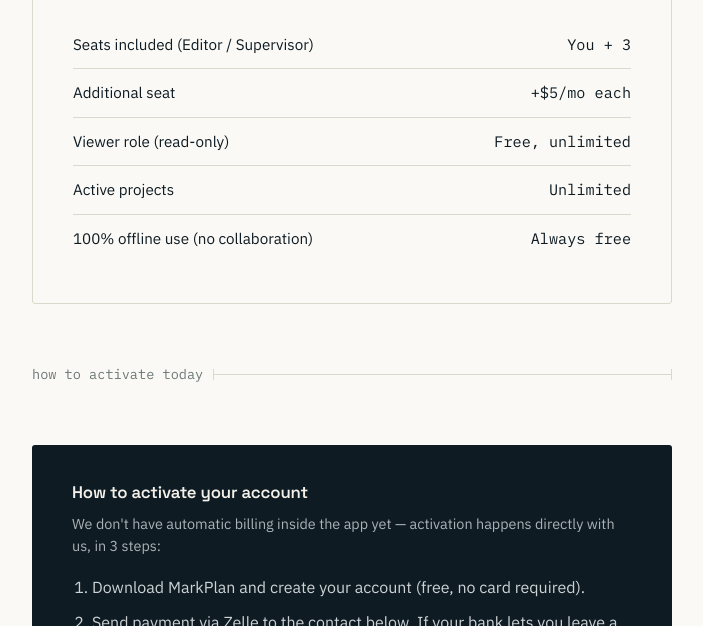
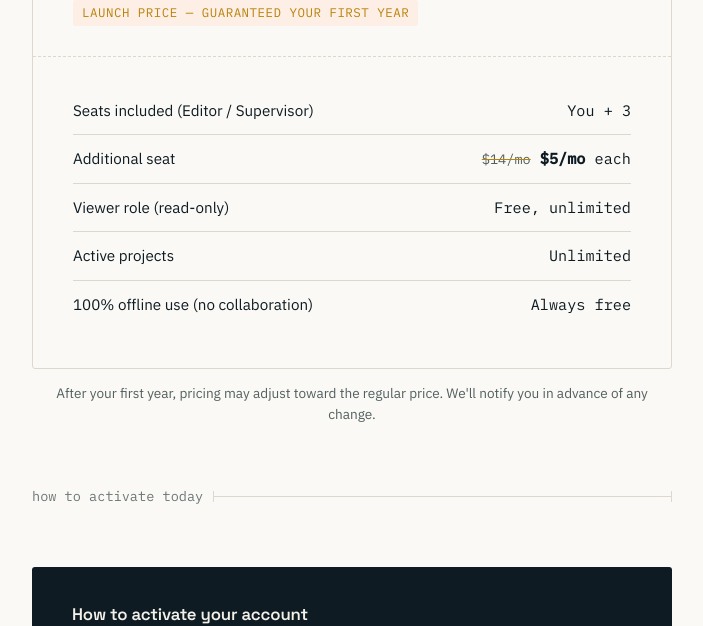
Before and after one commit to javiercuellar73/markplan-site, a plain HTML site: page pricing.html in a window 1280 px wide. Shown: the part 734-1360 px from the top of the page, without its empty margins (288-991 px from the left). Drawn offline with Linux system fonts and the light colour scheme.

Commit message:
Add files via upload

```diff
--- a/pricing.html
+++ b/pricing.html
@@ -5,7 +5,7 @@
 <meta name="viewport" content="width=device-width, initial-scale=1.0">
 <title>Pricing — MarkPlan</title>
 <link rel="icon" type="image/png" href="img/icon.png">
-<meta name="description" content="One simple plan: $30/month, you plus 3 collaborators, $5 per additional collaborator. The Viewer role is always free.">
+<meta name="description" content="Launch price: $30/month (regular $79), you plus 3 collaborators, $5 per additional collaborator. The Viewer role is always free.">
 <link rel="preconnect" href="https://fonts.googleapis.com">
 <link href="https://fonts.googleapis.com/css2?family=Space+Grotesk:wght@500;600;700&family=IBM+Plex+Sans:wght@400;500;600&family=IBM+Plex+Mono:wght@400;500&display=swap" rel="stylesheet">
 <link rel="stylesheet" href="style.css">
@@ -34,7 +34,9 @@
   <div class="plan-card">
     <div class="plan-head">
       <div class="kicker mono">MarkPlan plan</div>
-      <div class="price-figure" style="text-align: left; margin: 8px 0 0;">$30<span class="unit">/mo</span></div>
+      <div class="price-regular" style="margin-top: 10px;">$79<span class="unit">/mo</span></div>
+      <div class="price-figure" style="text-align: left; margin: 2px 0 0;">$30<span class="unit">/mo</span></div>
+      <div class="price-launch-tag">Launch price — guaranteed your first year</div>
     </div>
     <div class="plan-body">
       <div class="plan-row">
@@ -43,7 +45,7 @@
       </div>
       <div class="plan-row">
         <span>Additional seat</span>
-        <span class="val">+$5/mo each</span>
+        <span class="val"><span class="price-regular" style="font-size: 0.85rem;">$14/mo</span> <strong>$5/mo</strong> each</span>
       </div>
       <div class="plan-row">
         <span>Viewer role (read-only)</span>
@@ -59,6 +61,8 @@
       </div>
     </div>
   </div>
+
+  <p class="price-note" style="max-width: 640px; margin-left: auto; margin-right: auto; text-align: center;">After your first year, pricing may adjust toward the regular price. We'll notify you in advance of any change.</p>
 
   <div class="dim-line on-paper" style="max-width: 640px; margin: 60px auto 0;">
     <span class="label mono">how to activate today</span>
--- a/style.css
+++ b/style.css
@@ -359,6 +359,31 @@
 }
 .price-figure .unit { font-size: 0.4em; color: var(--ink-soft); }
 
+.price-regular {
+  font-family: 'IBM Plex Mono', monospace;
+  font-size: 1.15rem;
+  color: var(--ink-soft);
+  text-decoration: line-through;
+  text-decoration-color: var(--accent-deep);
+}
+.price-launch-tag {
+  display: inline-block;
+  margin-top: 8px;
+  font-family: 'IBM Plex Mono', monospace;
+  font-size: 0.78rem;
+  letter-spacing: 0.04em;
+  text-transform: uppercase;
+  color: var(--accent-deep);
+  background: #fdeee6;
+  padding: 3px 9px;
+  border-radius: var(--radius);
+}
+.price-note {
+  margin-top: 14px;
+  font-size: 0.85rem;
+  color: var(--ink-soft);
+}
+
 /* ---------- Footer ---------- */
 
 footer {
@@ -541,7 +566,8 @@
 @media (max-width: 760px) {
   .grid-3 { grid-template-columns: 1fr; }
   .nav-links { gap: 16px; }
-  .nav-links span.hide-mobile { display: none; }
+  .nav-links a.hide-mobile { display: none; }
+  .nav-links { flex-wrap: nowrap; }
   .plan-card .plan-head, .plan-card .plan-body, .how-to-buy { padding-left: 24px; padding-right: 24px; }
 }
 
```
Also changed, not shown: home.html (+4 -2 lines), index.html (+4 -2 lines), precios.html (+7 -3 lines).
